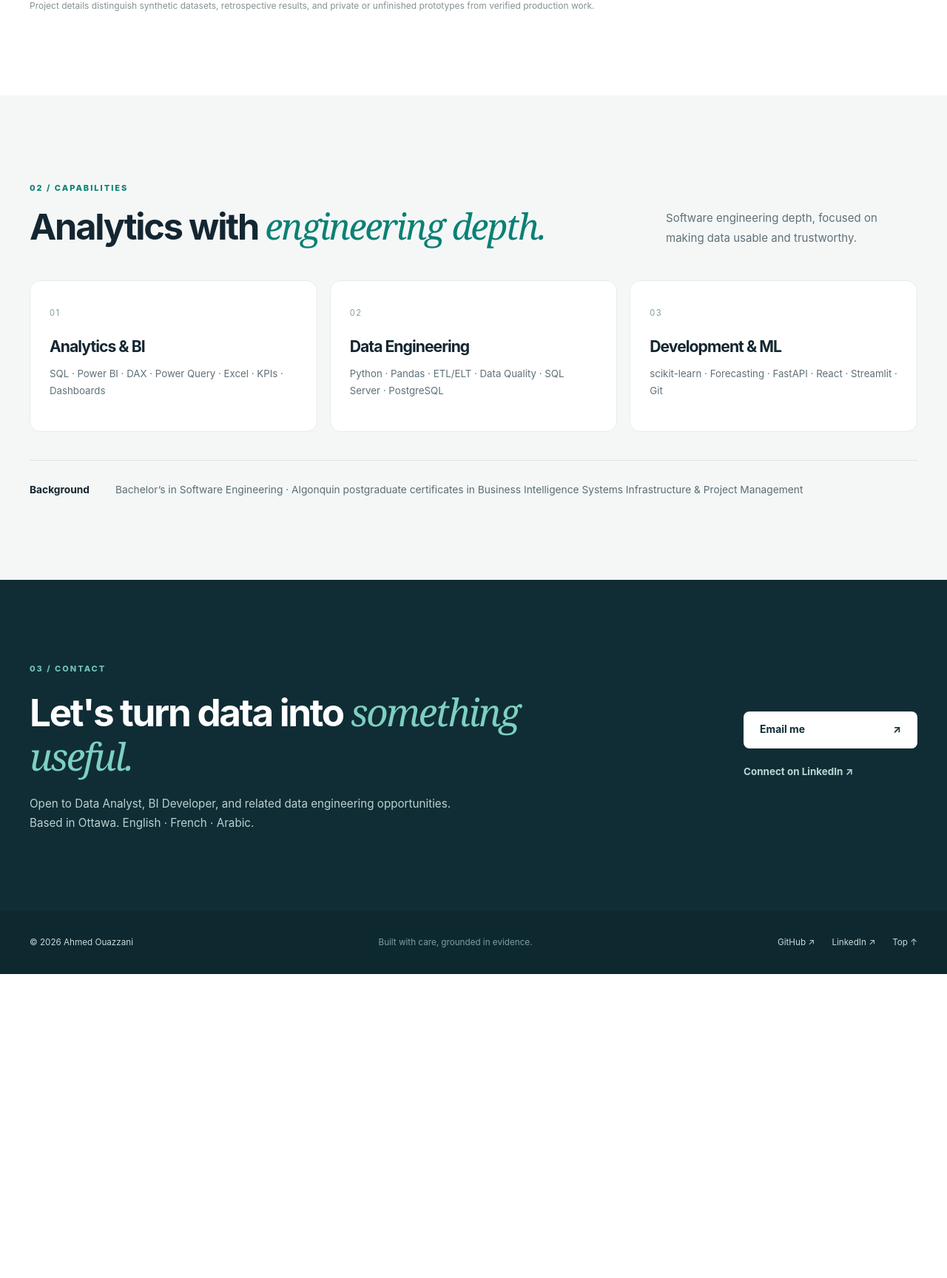
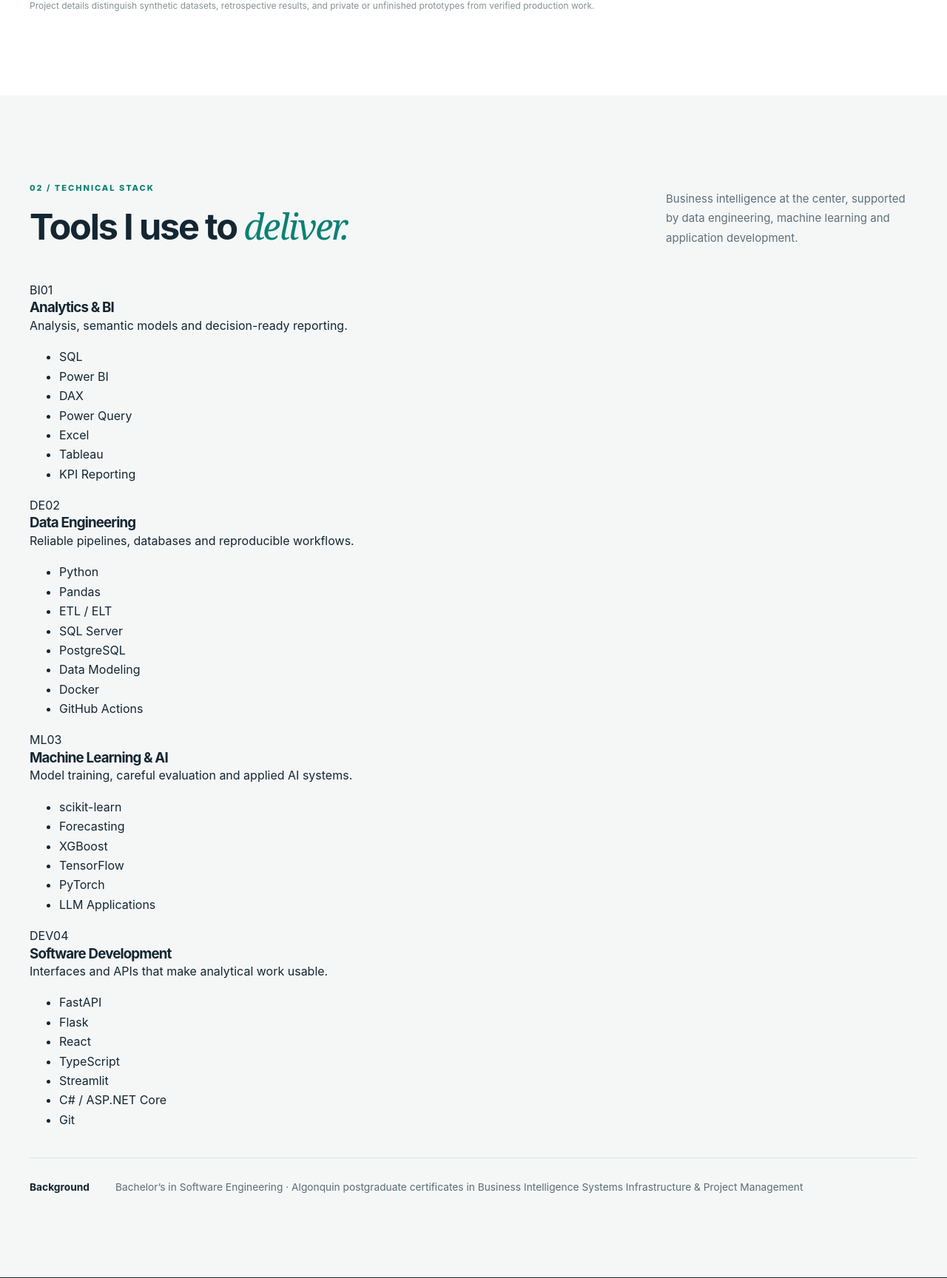
Before and after one commit to AhmedOT22/Portfolio, a Flask app: page / in a window 1280 px wide. Shown: the part 2573-4301 px from the top of the page at 74% size. Before the commit the page ends 3890 px from the top, so only its background shows below. Run offline with Flask 3, Linux system fonts and the light colour scheme.

Commit message:
Restore visible, comprehensive technical stack grouped by discipline

```diff
--- a/templates/index.html
+++ b/templates/index.html
@@ -82,13 +82,49 @@
 
 <section class="capabilities-section section-spacing" id="about" aria-labelledby="about-heading">
   <div class="container">
-    <div class="section-heading"><div><span class="section-kicker">02 / CAPABILITIES</span><h2 id="about-heading">Analytics with <em>engineering depth.</em></h2></div><p>Software engineering depth, focused on making data usable and trustworthy.</p></div>
-    <div class="capability-grid">
-      <div class="capability-card"><span class="capability-number">01</span><h3>Analytics & BI</h3><p>SQL · Power BI · DAX · Power Query · Excel · KPIs · Dashboards</p></div>
-      <div class="capability-card"><span class="capability-number">02</span><h3>Data Engineering</h3><p>Python · Pandas · ETL/ELT · Data Quality · SQL Server · PostgreSQL</p></div>
-      <div class="capability-card"><span class="capability-number">03</span><h3>Development & ML</h3><p>scikit-learn · Forecasting · FastAPI · React · Streamlit · Git</p></div>
+    <div class="section-heading">
+      <div><span class="section-kicker">02 / TECHNICAL STACK</span><h2 id="about-heading">Tools I use to <em>deliver.</em></h2></div>
+      <p>Business intelligence at the center, supported by data engineering, machine learning and application development.</p>
     </div>
-    <div class="background-line"><strong>Background</strong><span>Bachelor’s in Software Engineering · Algonquin postgraduate certificates in Business Intelligence Systems Infrastructure & Project Management</span></div>
+    <div class="stack-grid" aria-label="Technical skills by discipline">
+      <section class="stack-card stack-card-primary" aria-labelledby="stack-bi">
+        <div class="stack-card-top"><span class="stack-icon" aria-hidden="true">BI</span><span class="stack-index">01</span></div>
+        <h3 id="stack-bi">Analytics &amp; BI</h3>
+        <p>Analysis, semantic models and decision-ready reporting.</p>
+        <ul class="stack-tags">
+          <li>SQL</li><li>Power BI</li><li>DAX</li><li>Power Query</li>
+          <li>Excel</li><li>Tableau</li><li>KPI Reporting</li>
+        </ul>
+      </section>
+      <section class="stack-card" aria-labelledby="stack-engineering">
+        <div class="stack-card-top"><span class="stack-icon" aria-hidden="true">DE</span><span class="stack-index">02</span></div>
+        <h3 id="stack-engineering">Data Engineering</h3>
+        <p>Reliable pipelines, databases and reproducible workflows.</p>
+        <ul class="stack-tags">
+          <li>Python</li><li>Pandas</li><li>ETL / ELT</li><li>SQL Server</li>
+          <li>PostgreSQL</li><li>Data Modeling</li><li>Docker</li><li>GitHub Actions</li>
+        </ul>
+      </section>
+      <section class="stack-card" aria-labelledby="stack-ml">
+        <div class="stack-card-top"><span class="stack-icon" aria-hidden="true">ML</span><span class="stack-index">03</span></div>
+        <h3 id="stack-ml">Machine Learning &amp; AI</h3>
+        <p>Model training, careful evaluation and applied AI systems.</p>
+        <ul class="stack-tags">
+          <li>scikit-learn</li><li>Forecasting</li><li>XGBoost</li>
+          <li>TensorFlow</li><li>PyTorch</li><li>LLM Applications</li>
+        </ul>
+      </section>
+      <section class="stack-card" aria-labelledby="stack-apps">
+        <div class="stack-card-top"><span class="stack-icon" aria-hidden="true">DEV</span><span class="stack-index">04</span></div>
+        <h3 id="stack-apps">Software Development</h3>
+        <p>Interfaces and APIs that make analytical work usable.</p>
+        <ul class="stack-tags">
+          <li>FastAPI</li><li>Flask</li><li>React</li><li>TypeScript</li>
+          <li>Streamlit</li><li>C# / ASP.NET Core</li><li>Git</li>
+        </ul>
+      </section>
+    </div>
+    <div class="background-line"><strong>Background</strong><span>Bachelor’s in Software Engineering · Algonquin postgraduate certificates in Business Intelligence Systems Infrastructure &amp; Project Management</span></div>
   </div>
 </section>
 
```
